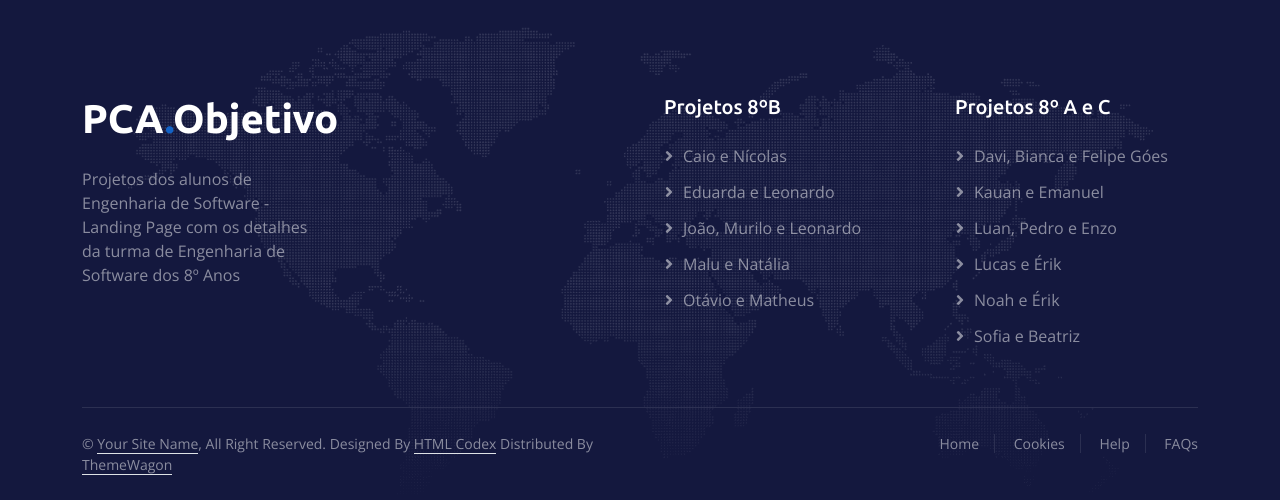
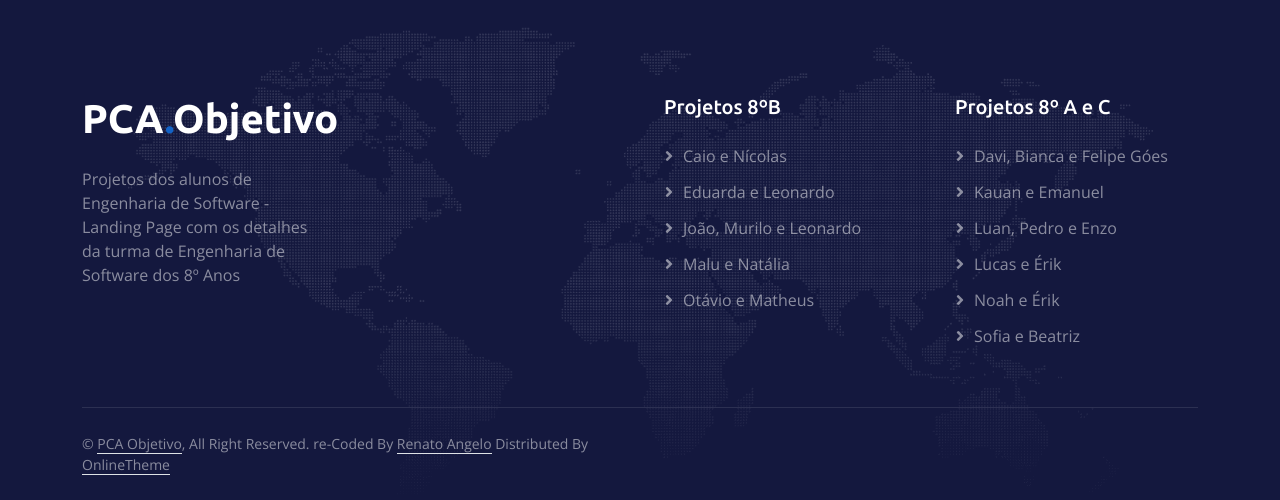
Before and after one commit to renatoangelo/pcaobjetivo, a PHP site: page /default/index.php in a window 1280 px wide. Shown: the part 5007-5507 px from the top of the page. Run offline with PHP 8.4, Linux system fonts and the light colour scheme; some libraries are stand-ins or nearby versions.

```diff
--- a/default/index.php
+++ b/default/index.php
@@ -272,18 +272,13 @@
             <div class="copyright">
                 <div class="row">
                     <div class="col-md-6 text-center text-md-start mb-3 mb-md-0">
-                        &copy; <a class="border-bottom" href="#">Your Site Name</a>, All Right Reserved.
+                        &copy; <a class="border-bottom" href="#">PCA Objetivo</a>, All Right Reserved.
 
                         <!--/*** This template is free as long as you keep the footer author’s credit link/attribution link/backlink. If you'd like to use the template without the footer author’s credit link/attribution link/backlink, you can purchase the Credit Removal License from "https://htmlcodex.com/credit-removal". Thank you for your support. ***/-->
-                        Designed By <a class="border-bottom" href="https://htmlcodex.com">HTML Codex</a> Distributed By <a class="border-bottom" href="https://themewagon.com">ThemeWagon</a>
+                        re-Coded By <a class="border-bottom" href="https://htmlcodex.com">Renato Angelo</a> Distributed By <a class="border-bottom" href="https://themewagon.com">OnlineTheme</a>
                     </div>
                     <div class="col-md-6 text-center text-md-end">
-                        <div class="footer-menu">
-                            <a href="">Home</a>
-                            <a href="">Cookies</a>
-                            <a href="">Help</a>
-                            <a href="">FAQs</a>
-                        </div>
+
                     </div>
                 </div>
             </div>
```
